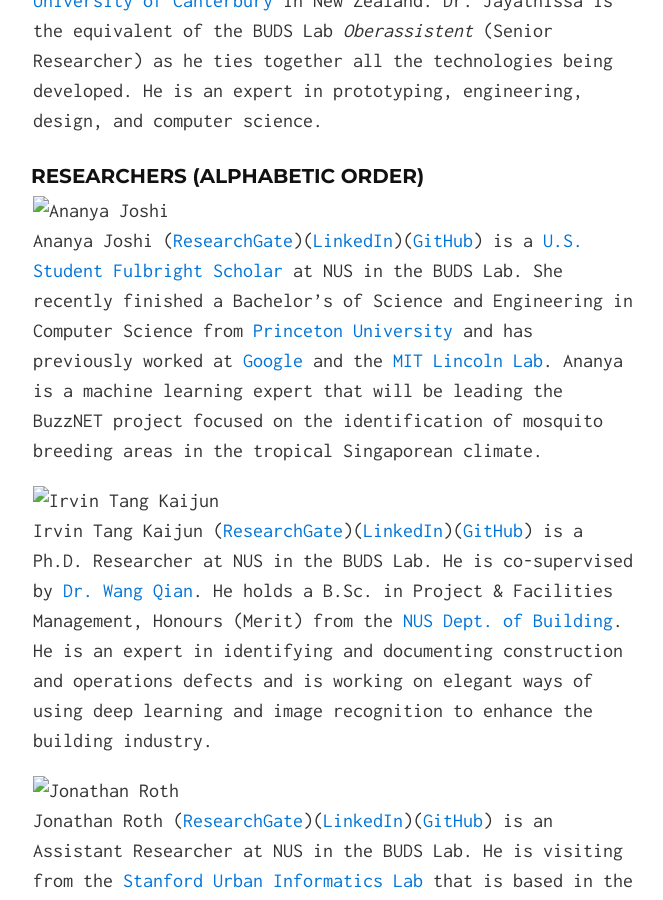
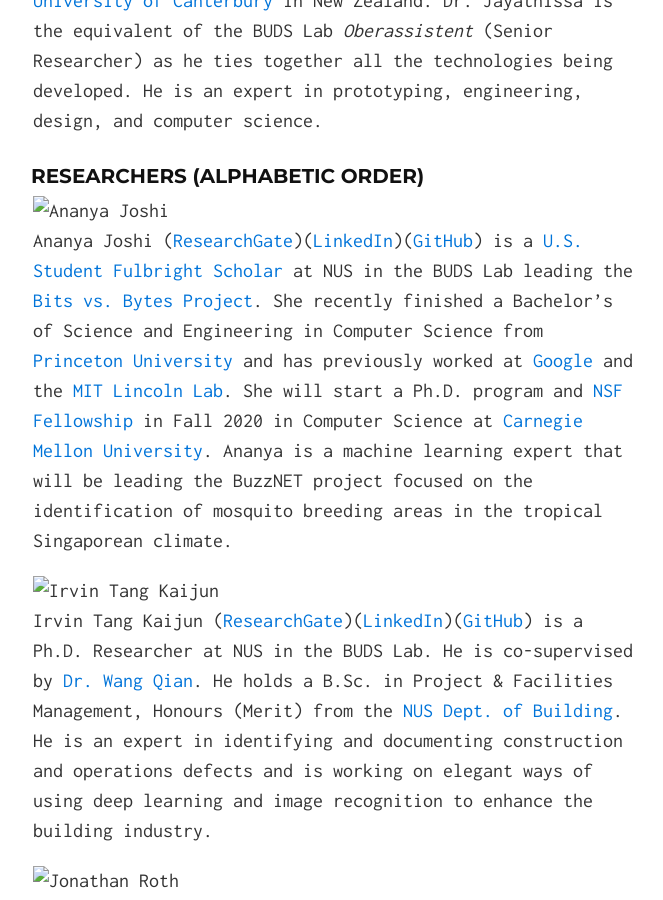
Before and after one commit to buds-lab/buds-lab.github.io, a Jekyll site: the page built from index.md, in a window 1280 px wide and 900 px high, scrolled down 2804 px. Shown: the whole window, without its empty margins (307-970 px from the left). Built offline with Jekyll 4.4.1, drawn with Linux system fonts in a browser that asks for light colours.

Commit message:
updated bios for ananya and jon

```diff
--- a/index.md
+++ b/index.md
@@ -16,7 +16,7 @@ BUDS Lab is in the [Dept. of Building](https://nus.edu/2mzJmtt){:target="_blank"
 ## Projects
 
 ![Project BuzzNET](buds-lab.github.io/buzznet.png)
-* [Project BuzzNET](https://www.bitsvbytes.com/){:target="_blank"} -- A Fulbright Student Project led by BUDS Lab Team member Ananya Joshi. She is designing a smart sensor network that can detect and prevent mosquito breeding grounds in urban areas.
+* [Project BuzzNET](https://bitsvbytes.com/){:target="_blank"} -- A Fulbright Student Project led by BUDS Lab Team member Ananya Joshi. She is designing a smart sensor network that can detect and prevent mosquito breeding grounds in urban areas.
 
 ![Project Cozie](buds-lab.github.io/cozie.png)
 * [Project Cozie](https://cozie.app/){:target="_blank"} --  A Fitbit-based clockface application that collects momentary assessments of thermal, aural, lighting, and other subjective comfort parameters. The platform is being developed for researchers anywhere in the world to use a methodological component.
@@ -62,7 +62,7 @@ Tapeesh Sood ([ResearchGate](https://www.researchgate.net/profile/Tapeesh_Sood){
 #### Researchers (Alphabetic Order)
 
 ![Ananya Joshi](buds-lab.github.io/ananya.png)
-Ananya Joshi ([ResearchGate](https://www.researchgate.net/profile/Ananya_Joshi){:target="_blank"})([LinkedIn](https://www.linkedin.com/in/ananyaajoshi/){:target="_blank"})([GitHub](https://github.com/ananion-cation){:target="_blank"}) is a [U.S. Student Fulbright Scholar](https://www.cies.org/){:target="_blank"} at NUS in the BUDS Lab. She recently finished a Bachelor's of Science and Engineering in Computer Science from [Princeton University](https://www.princeton.edu/){:target="_blank"} and has previously worked at [Google](https://research.google.com/search.html){:target="_blank"} and the [MIT Lincoln Lab](https://www.ll.mit.edu/){:target="_blank"}. Ananya is a machine learning expert that will be leading the BuzzNET project focused on the identification of mosquito breeding areas in the tropical Singaporean climate.
+Ananya Joshi ([ResearchGate](https://www.researchgate.net/profile/Ananya_Joshi){:target="_blank"})([LinkedIn](https://www.linkedin.com/in/ananyaajoshi/){:target="_blank"})([GitHub](https://github.com/ananion-cation){:target="_blank"}) is a [U.S. Student Fulbright Scholar](https://www.cies.org/){:target="_blank"} at NUS in the BUDS Lab leading the [Bits vs. Bytes Project](https://bitsvbytes.com/){:target="_blank"}. She recently finished a Bachelor's of Science and Engineering in Computer Science from [Princeton University](https://www.princeton.edu/){:target="_blank"} and has previously worked at [Google](https://research.google.com/search.html){:target="_blank"} and the [MIT Lincoln Lab](https://www.ll.mit.edu/){:target="_blank"}. She will start a Ph.D. program and [NSF Fellowship](https://www.nsfgrfp.org/){:target="_blank"} in Fall 2020 in Computer Science at [Carnegie Mellon University](https://www.cs.cmu.edu/){:target="_blank"}. Ananya is a machine learning expert that will be leading the BuzzNET project focused on the identification of mosquito breeding areas in the tropical Singaporean climate.
 
 ![Irvin Tang Kaijun](buds-lab.github.io/irvin1.png)
 Irvin Tang Kaijun ([ResearchGate](https://www.researchgate.net/profile/Irvin_Tang){:target="_blank"})([LinkedIn](https://www.linkedin.com/in/irvintang/){:target="_blank"})([GitHub](https://github.com/irrhuh){:target="_blank"}) is a Ph.D. Researcher at NUS in the BUDS Lab. He is co-supervised by [Dr. Wang Qian](http://www.bdg.nus.edu.sg/documents/about-us/faculty/staff_bdgwang_082018.pdf){:target="_blank"}. He holds a B.Sc. in Project & Facilities Management, Honours (Merit) from the [NUS Dept. of Building](http://www.bdg.nus.edu.sg/undergraduate/PFM-curriculum.html){:target="_blank"}. He is an expert in identifying and documenting construction and operations defects and is working on elegant ways of using deep learning and image recognition to enhance the building industry.
```
Also changed, not shown: jonathan.png.
